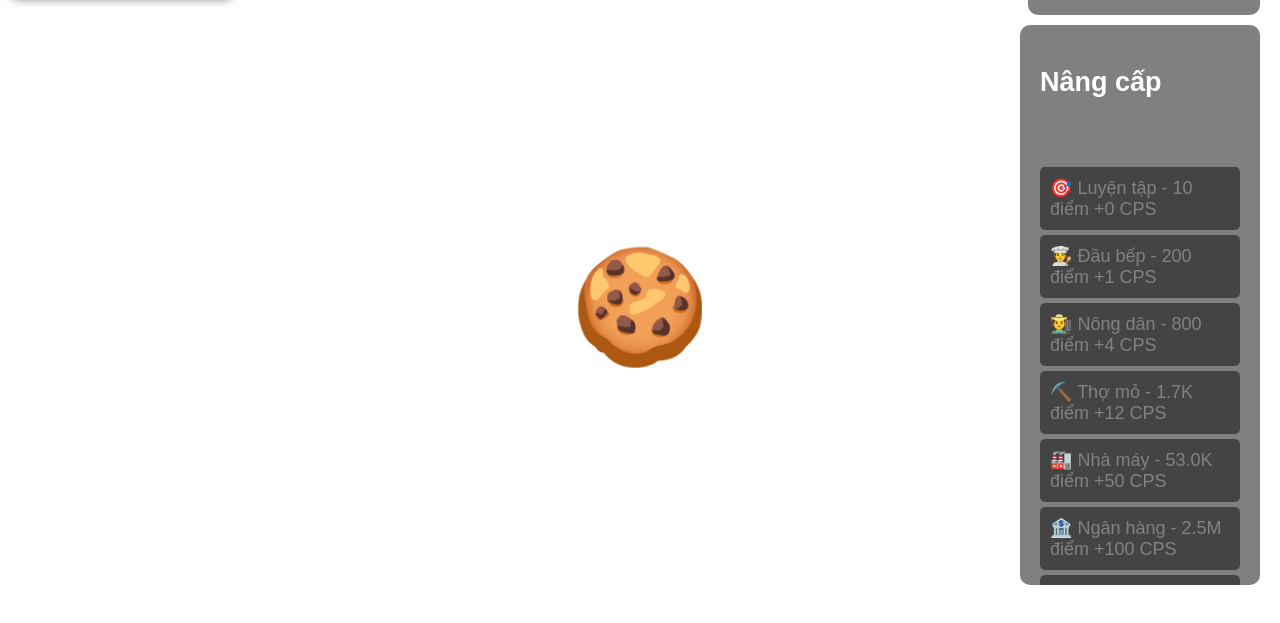
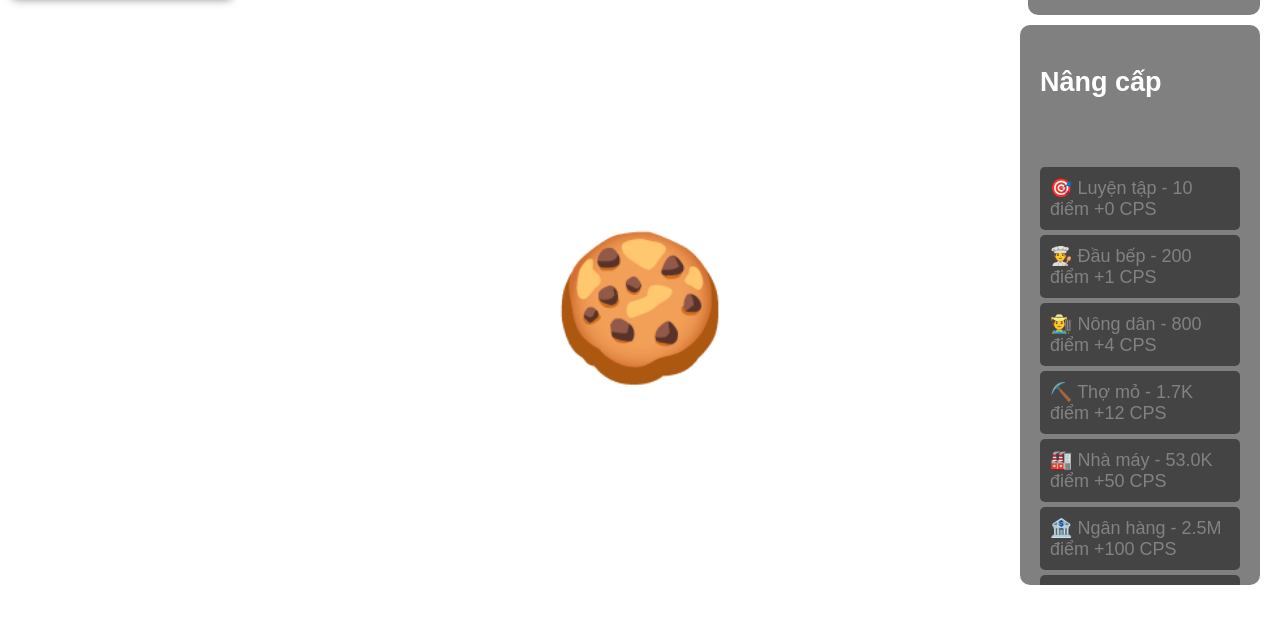
Before and after one commit to khoale0114/ClickerGame, a plain HTML site: page index.html in a window 1280 px wide. Shown: the part 153-776 px from the top of the page. Drawn offline with Linux system fonts and the light colour scheme.

Commit message:
Update style.css
Signed-off-by: khoale0114 <khoa.github@gmail.com>

```diff
--- a/style.css
+++ b/style.css
@@ -59,7 +59,7 @@ body {
 }
 
 button {
-  font-size: 112px;
+  font-size: 142px;
   background: none;
   border: none;
   cursor: pointer;
```
